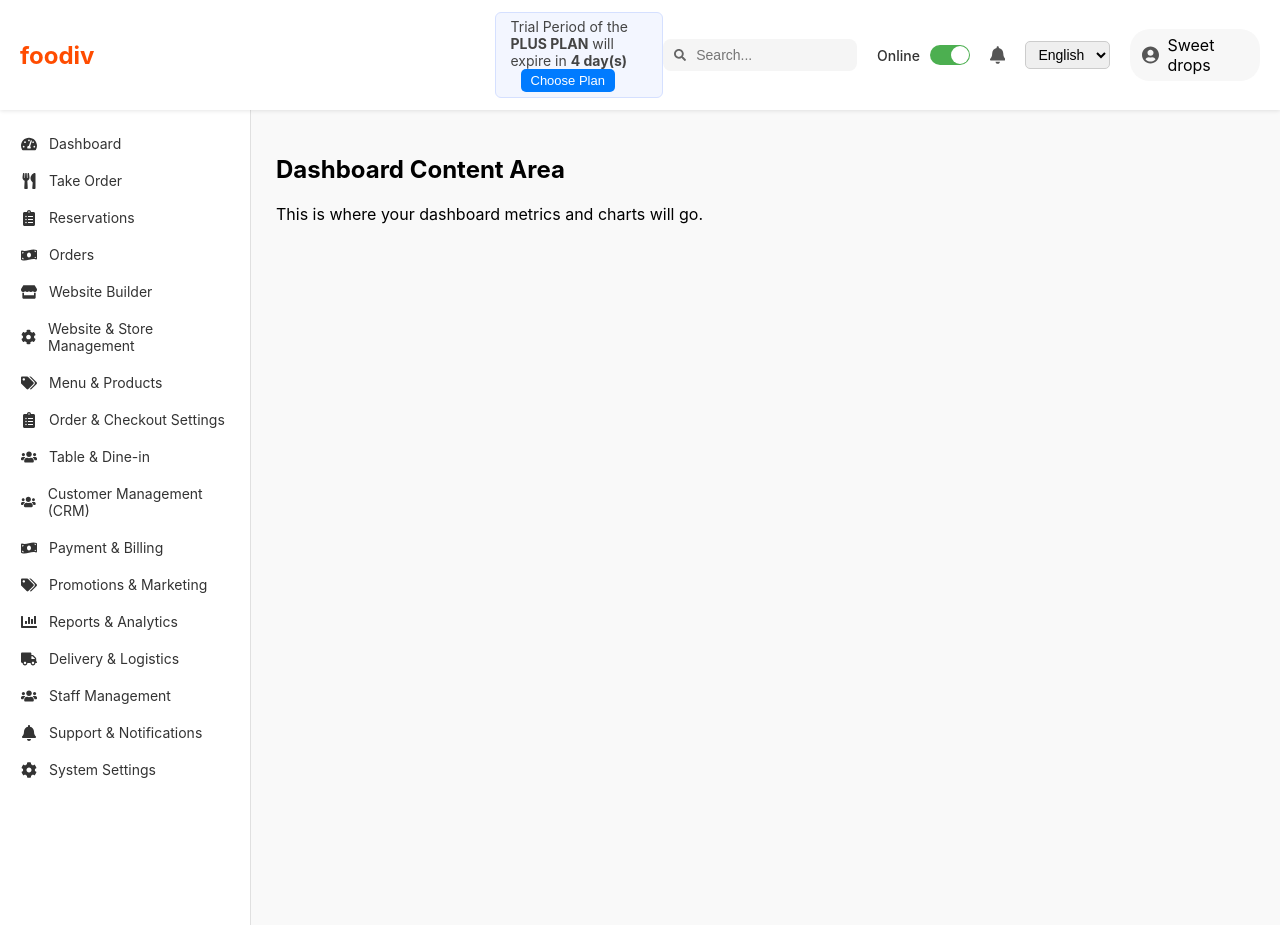
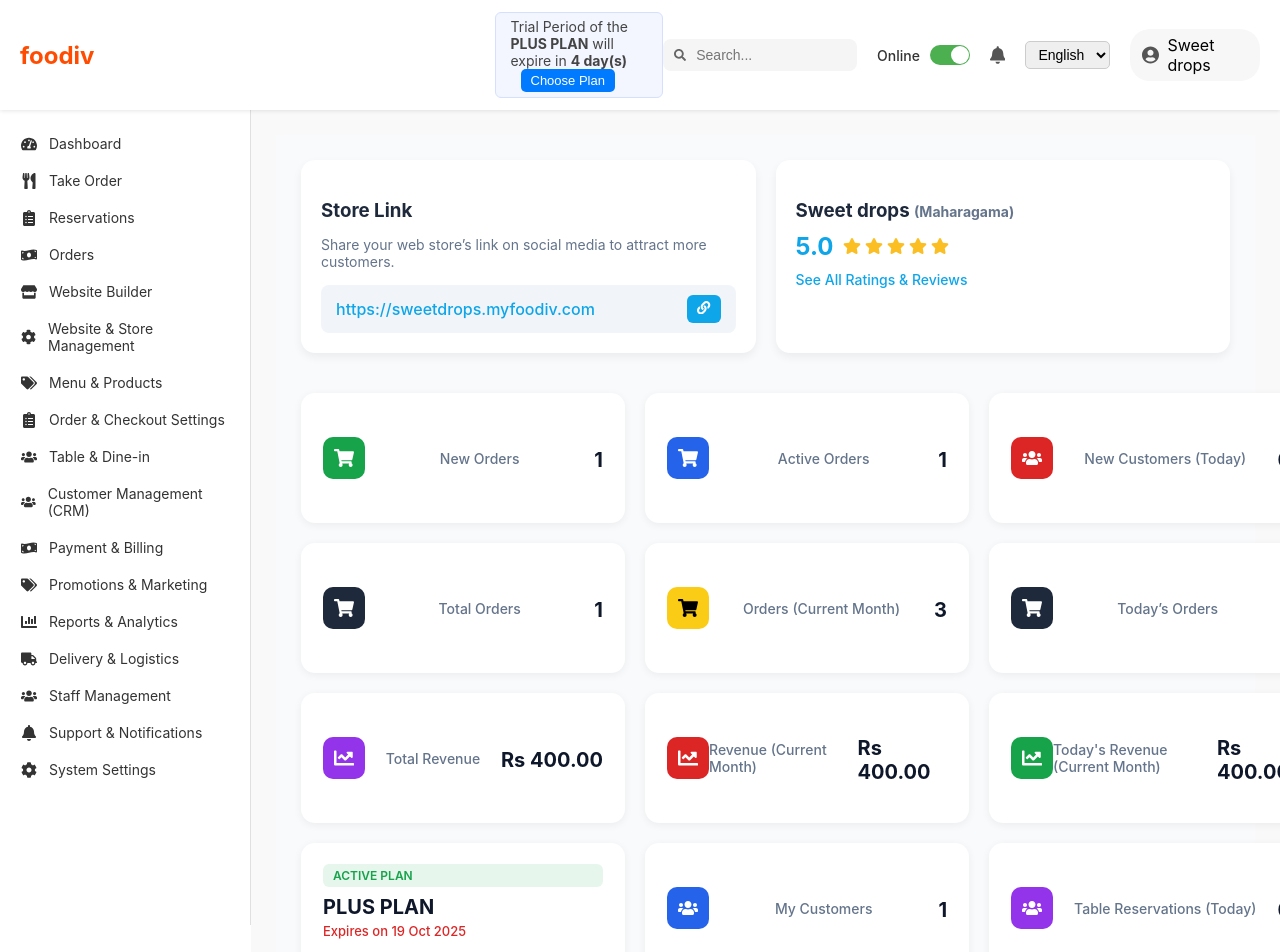
Before and after one commit to SharmBB/Os76-Resturant-Admin, a React (Create React App) app: page / in a window 1280 px wide. Shown: the top 952 px of the page. Before the commit the page ends 925 px from the top, so only its background shows below. Built offline with nearby package versions, Linux system fonts and the light colour scheme.

Commit message:
Done main section in the dashboard page
Done main section in the dashboard page

```diff
--- a/src/App.js
+++ b/src/App.js
@@ -7,7 +7,11 @@
 function App() {
   return (
 
-    <Dashboard/>
+    <BrowserRouter>
+      <Routes>
+        <Route path="/" element={<Dashboard />} />
+      </Routes>
+    </BrowserRouter>
 
   );
 }
--- a/src/pages/Dashboard/Dashboard.css
+++ b/src/pages/Dashboard/Dashboard.css
@@ -1,13 +1,239 @@
-.cards-grid {
-  display: grid;
-  grid-template-columns: repeat(auto-fill, minmax(230px, 1fr));
+/* === DASHBOARD CONTAINER === */
+.dashboard-container {
+  display: flex;
+  flex-direction: column;
+  gap: 20px;
+  padding: 25px;
+  background-color: #f8fafc;
+  min-height: 100vh;
+  box-sizing: border-box;
+}
+
+/* === TOP SECTION === */
+.dashboard-top {
+  display: flex;
+  flex-wrap: wrap;
   gap: 20px;
 }
 
 .card {
   background: #fff;
-  border-radius: 10px;
+  border-radius: 14px;
+  box-shadow: 0 4px 10px rgba(0, 0, 0, 0.06);
   padding: 20px;
-  box-shadow: 0 1px 3px rgba(0,0,0,0.1);
+  flex: 1;
+  min-width: 280px;
+  transition: all 0.3s ease;
+}
+
+.card:hover {
+  transform: translateY(-3px);
+  box-shadow: 0 6px 16px rgba(0, 0, 0, 0.1);
+}
+
+/* === STORE LINK CARD === */
+.store-link-card h3 {
+  margin-bottom: 8px;
+  color: #1e293b;
+}
+
+.store-link-card p {
+  font-size: 14px;
+  color: #64748b;
+  margin-bottom: 15px;
+}
+
+.store-link {
+  display: flex;
+  align-items: center;
+  justify-content: space-between;
+  background: #f1f5f9;
+  padding: 10px 15px;
+  border-radius: 8px;
+}
+
+.store-link a {
+  text-decoration: none;
+  color: #0ea5e9;
+  font-weight: 500;
+  overflow-wrap: anywhere;
+}
+
+.copy-btn {
+  background: #0ea5e9;
+  color: #fff;
+  border: none;
+  border-radius: 6px;
+  padding: 6px 10px;
+  cursor: pointer;
+  transition: 0.3s;
+}
+
+.copy-btn:hover {
+  background: #0284c7;
+}
+
+/* === STORE INFO CARD === */
+.store-info-card h3 {
+  color: #1e293b;
+  margin-bottom: 10px;
+}
+
+.store-info-card h3 span {
+  color: #64748b;
+  font-size: 14px;
+}
+
+.rating {
+  display: flex;
+  align-items: center;
+  gap: 10px;
+}
+
+.rating-score {
+  font-size: 24px;
+  font-weight: 700;
+  color: #0ea5e9;
+}
+
+.stars {
+  display: flex;
+  gap: 4px;
+}
+
+.star {
+  color: #fbbf24;
+  font-size: 18px;
+}
+
+.ratings-link {
+  display: inline-block;
+  margin-top: 10px;
+  font-size: 14px;
+  color: #0ea5e9;
+  text-decoration: none;
   font-weight: 500;
 }
+
+.ratings-link:hover {
+  text-decoration: underline;
+}
+
+/* === STATS GRID === */
+.stats-grid {
+  display: grid;
+  grid-template-columns: repeat(3, 1fr);
+  grid-template-areas:
+    "newOrders activeOrders newCustomers"
+    "totalOrders monthOrders todayOrders";
+  gap: 20px;
+  margin-top: 20px;
+}
+
+/* Assign each card its area */
+.stat-card.new-orders { grid-area: newOrders; }
+.stat-card.active-orders { grid-area: activeOrders; }
+.stat-card.new-customers { grid-area: newCustomers; }
+
+.stat-card.total-orders { grid-area: totalOrders; }
+.stat-card.month-orders { grid-area: monthOrders; }
+.stat-card.today-orders { grid-area: todayOrders; }
+
+/* === STAT CARD STYLE === */
+.stat-card {
+  display: flex;
+  align-items: center;
+  justify-content: space-between;
+  background: #fff;
+  border-radius: 14px;
+  box-shadow: 0 2px 8px rgba(0, 0, 0, 0.06);
+  padding: 20px 22px;
+  transition: all 0.3s ease;
+  min-height: 90px;
+}
+
+.stat-card:hover {
+  transform: translateY(-3px);
+  box-shadow: 0 6px 16px rgba(0, 0, 0, 0.1);
+}
+
+/* LEFT TEXT AREA */
+.stat-card p {
+  font-size: 14px;
+  color: #64748b;
+  margin: 0;
+  font-weight: 500;
+}
+
+.stat-card h3 {
+  font-size: 20px;
+  color: #0f172a;
+  margin: 4px 0 0;
+  font-weight: 700;
+}
+
+/* RIGHT ICON */
+.stat-card .icon {
+  display: flex;
+  align-items: center;
+  justify-content: center;
+  width: 42px;
+  height: 42px;
+  border-radius: 10px;
+  font-size: 20px;
+  color: #fff;
+  flex-shrink: 0;
+}
+
+/* ICON COLORS */
+.icon.green { background: #16a34a; }   /* New Orders */
+.icon.blue { background: #2563eb; }    /* Active Orders */
+.icon.red { background: #dc2626; }     /* New Customers */
+.icon.yellow { background: #facc15; color: #000; } /* Orders (Current Month) */
+.icon.dark { background: #1e293b; }    /* Today’s Orders */
+.icon.purple { background: #9333ea; }  /* Total Orders */
+
+/* === PLAN CARD === */
+.plan-card {
+  background: #fff;
+  border-radius: 14px;
+  box-shadow: 0 2px 8px rgba(0, 0, 0, 0.06);
+  padding: 20px 22px;
+  display: flex;
+  flex-direction: column;
+  justify-content: center;
+  min-height: 90px;
+}
+
+.plan-status {
+  display: inline-block;
+  background: #16a34a1a;
+  color: #16a34a;
+  border-radius: 6px;
+  padding: 4px 10px;
+  font-size: 12px;
+  font-weight: 600;
+  margin-bottom: 8px;
+}
+
+.plan-card h3 {
+  font-size: 20px;
+  font-weight: 700;
+  color: #0f172a;
+  margin: 0;
+}
+
+.plan-expiry {
+  font-size: 13px;
+  color: #dc2626;
+  margin-top: 4px;
+  font-weight: 500;
+}
+
+/* === RESPONSIVE === */
+@media (max-width: 900px) {
+  .stats-grid {
+    grid-template-columns: repeat(auto-fill, minmax(220px, 1fr));
+    grid-template-areas: none;
+  }
+}
--- a/src/pages/Dashboard/Dashboard.jsx
+++ b/src/pages/Dashboard/Dashboard.jsx
@@ -1,12 +1,127 @@
 import React from "react";
 import DashboardLayout from "../../layouts/DashboardLayout";
+import { FaLink, FaStar, FaUsers, FaShoppingCart, FaChartLine } from "react-icons/fa";
 import "./Dashboard.css";
 
 const Dashboard = () => {
+
   return (
     <DashboardLayout>
-      <h2>Dashboard Content Area</h2>
-      <p>This is where your dashboard metrics and charts will go.</p>
+      <div className="dashboard-container">
+        {/* === TOP SECTION === */}
+        <div className="dashboard-top">
+          {/* Store Link Card */}
+          <div className="card store-link-card">
+            <h3>Store Link</h3>
+            <p>Share your web store’s link on social media to attract more customers.</p>
+            <div className="store-link">
+              <a
+                href="https://sweetdrops.myfoodiv.com"
+                target="_blank"
+                rel="noreferrer"
+              >
+                https://sweetdrops.myfoodiv.com
+              </a>
+              <button className="copy-btn">
+                <FaLink />
+              </button>
+            </div>
+          </div>
+
+          {/* Store Info Card */}
+          <div className="card store-info-card">
+            <h3>
+              Sweet drops <span>(Maharagama)</span>
+            </h3>
+            <div className="rating">
+              <span className="rating-score">5.0</span>
+              <div className="stars">
+                {[...Array(5)].map((_, i) => (
+                  <FaStar key={i} className="star" />
+                ))}
+              </div>
+            </div>
+            <a href="#" className="ratings-link">
+              See All Ratings & Reviews
+            </a>
+          </div>
+        </div>
+
+        {/* === STATS GRID === */}
+        <div className="stats-grid">
+          <div className="card stat-card">
+            <div className="icon green"><FaShoppingCart /></div>
+            <p>New Orders</p>
+            <h3>1</h3>
+          </div>
+
+          <div className="card stat-card">
+            <div className="icon blue"><FaShoppingCart /></div>
+            <p>Active Orders</p>
+            <h3>1</h3>
+          </div>
+
+          <div className="card stat-card">
+            <div className="icon red"><FaUsers /></div>
+            <p>New Customers (Today)</p>
+            <h3>0</h3>
+          </div>
+
+          <div className="card stat-card">
+            <div className="icon dark"><FaShoppingCart /></div>
+            <p>Total Orders</p>
+            <h3>1</h3>
+          </div>
+
+          <div className="card stat-card">
+            <div className="icon yellow"><FaShoppingCart /></div>
+            <p>Orders (Current Month)</p>
+            <h3>3</h3>
+          </div>
+
+          <div className="card stat-card">
+            <div className="icon dark"><FaShoppingCart /></div>
+            <p>Today’s Orders</p>
+            <h3>1</h3>
+          </div>
+
+          <div className="card stat-card">
+            <div className="icon purple"><FaChartLine /></div>
+            <p>Total Revenue</p>
+            <h3>Rs 400.00</h3>
+          </div>
+
+          <div className="card stat-card">
+            <div className="icon red"><FaChartLine /></div>
+            <p> Revenue (Current Month)</p>
+            <h3>Rs 400.00</h3>
+          </div>
+
+          <div className="card stat-card">
+            <div className="icon green"><FaChartLine /></div>
+            <p> Today's Revenue (Current Month)</p>
+            <h3>Rs 400.00</h3>
+          </div>
+
+          <div className="card plan-card">
+            <div className="plan-status">ACTIVE PLAN</div>
+            <h3>PLUS PLAN</h3>
+            <p className="plan-expiry">Expires on 19 Oct 2025</p>
+          </div>
+
+          <div className="card stat-card">
+            <div className="icon blue"><FaUsers /></div>
+            <p>My Customers</p>
+            <h3>1</h3>
+          </div>
+
+          <div className="card stat-card">
+            <div className="icon purple"><FaUsers /></div>
+            <p>Table Reservations (Today)</p>
+            <h3>0</h3>
+          </div>
+        </div>
+      </div>
     </DashboardLayout>
   );
 };
```
